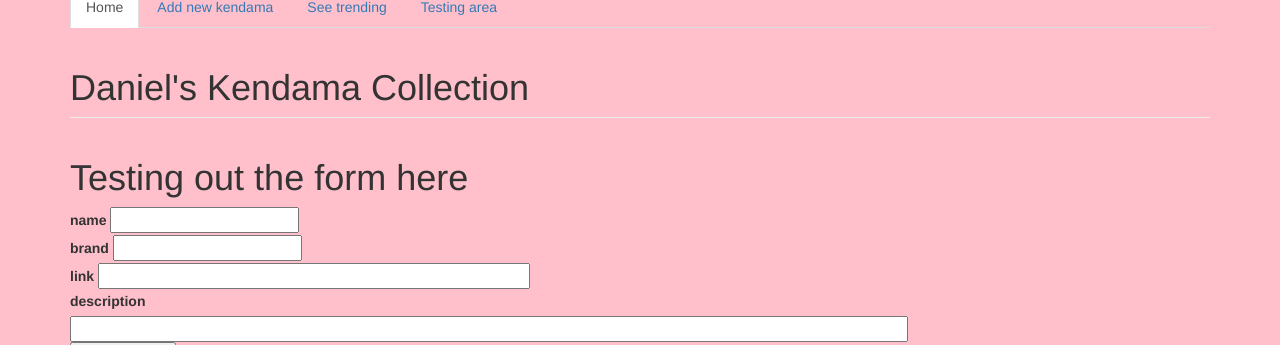
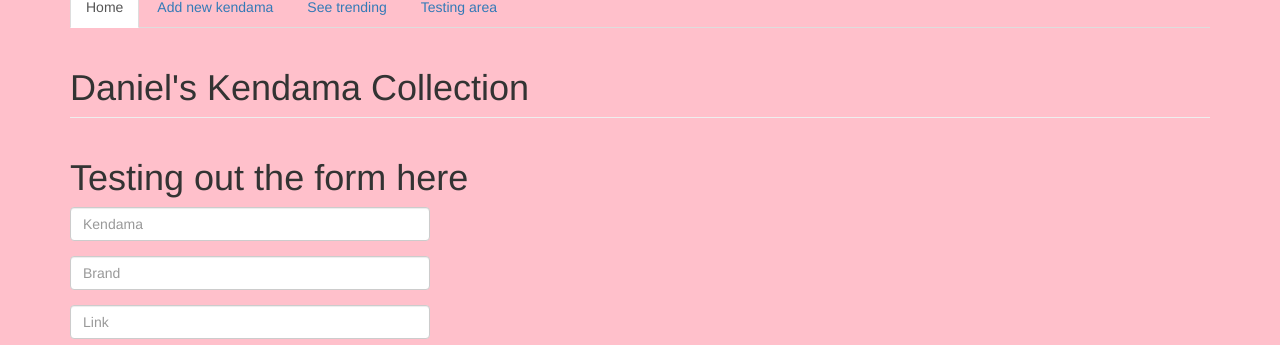
Before and after one commit to danielcodes/kendama-collection, a Flask app: page /testing in a window 1280 px wide. Shown: the part 14-359 px from the top of the page. Run offline with Flask 2, Linux system fonts and the light colour scheme; some libraries are stand-ins or nearby versions.

Commit message:
bootstrapped wtform

```diff
--- a/templates/dummy.html
+++ b/templates/dummy.html
@@ -12,18 +12,40 @@
 
 				<form method="POST" action="/dummy">
 					{{ form.csrf_token }}
-					{{ form.name.label }} {{ form.name(size=20) }} </br>
-					{{ form.brand.label }} {{ form.brand(size=20) }} </br>
-					{{ form.link.label }} {{ form.link(size=50) }} </br>
-					{{ form.description.label }} {{ form.description(size=100) }}
-					<input type="submit" value="Add kendama!">
+
+					<div class="form-group row">
+						<div class="col-md-8">
+							{{ form.name(class="form-control", placeholder="Kendama") }}
+						</div>
+					</div>
+
+					<div class="form-group row">
+						<div class="col-md-8">
+							{{ form.brand(class="form-control", placeholder="Brand") }}
+						</div>
+					</div>
+
+					<div class="form-group row">
+						<div class="col-md-8">
+							{{ form.link(class="form-control", placeholder="Link") }}
+						</div>
+					</div>
+
+					<div class="form-group row">
+						<div class="col-md-8">
+							{{ form.description(class="form-control", placeholder="Description") }}
+						</div>
+					</div>
+
+					<div class="form-group row">
+						<div class="col-md-8">
+							<button type="submit" class="btn btn-danger btn-block">Add kendama!</button>
+						</div>
+					</div>
+
 				</form>
-
 			</div>
 		</div>
-
-
-
 
 
 		<!-- Projects Row -->
```
